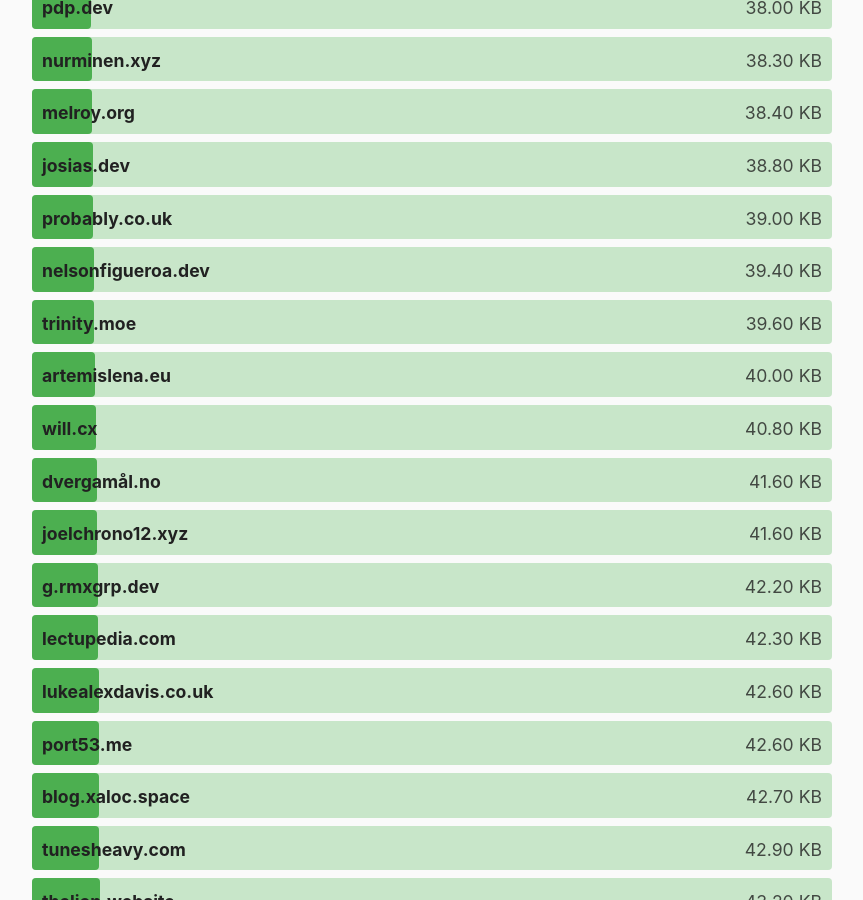
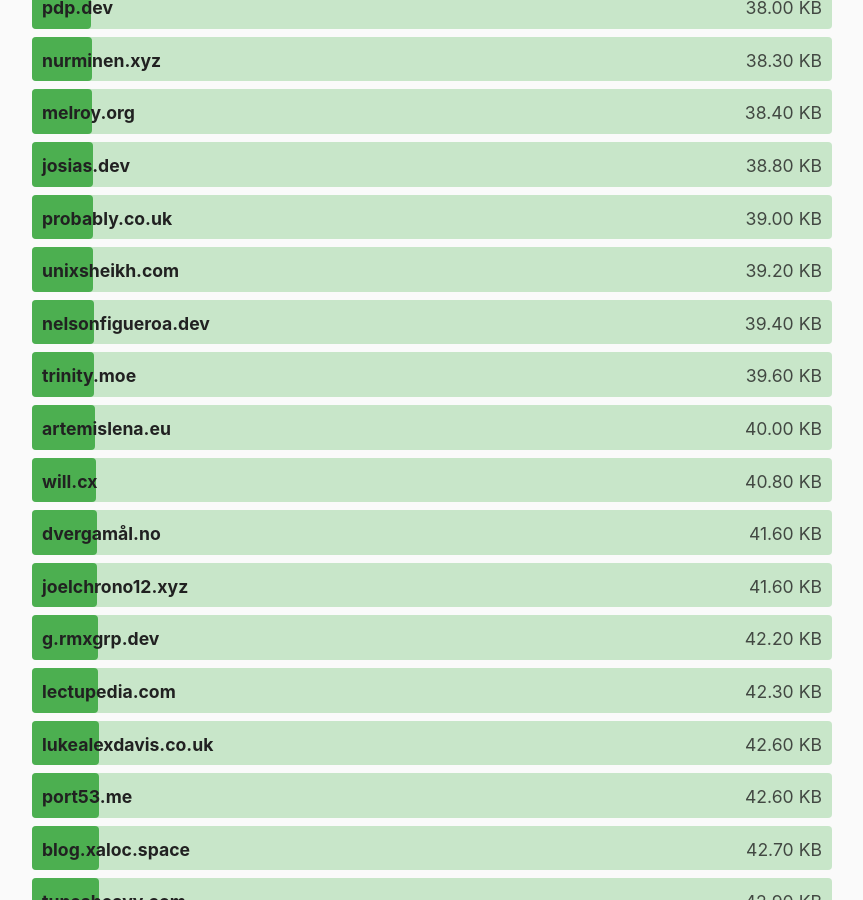
Before and after one commit to kevquirk/512kb.club, a Jekyll site: the page built from index.md, in a window 1280 px wide and 900 px high, scrolled down 11158 px. Shown: the whole window, without its empty margins (208-1071 px from the left). Built offline with Jekyll 4.4.1, drawn with Linux system fonts in a browser that asks for light colours.

Commit message:
Add unixsheikh.com
https://gtmetrix.com/reports/unixsheikh.com/wsWNU2id/

```diff
--- a/_data/sites.yml
+++ b/_data/sites.yml
@@ -2398,6 +2398,11 @@
   size: 463
   last_checked: 2022-02-25
 
+- domain: unixsheikh.com
+  url: https://unixsheikh.com/
+  size: 39.2
+  last_checked: 2022-09-14
+
 - domain: unsolicitedadvise.com
   url: https://unsolicitedadvise.com/
   size: 454
```
